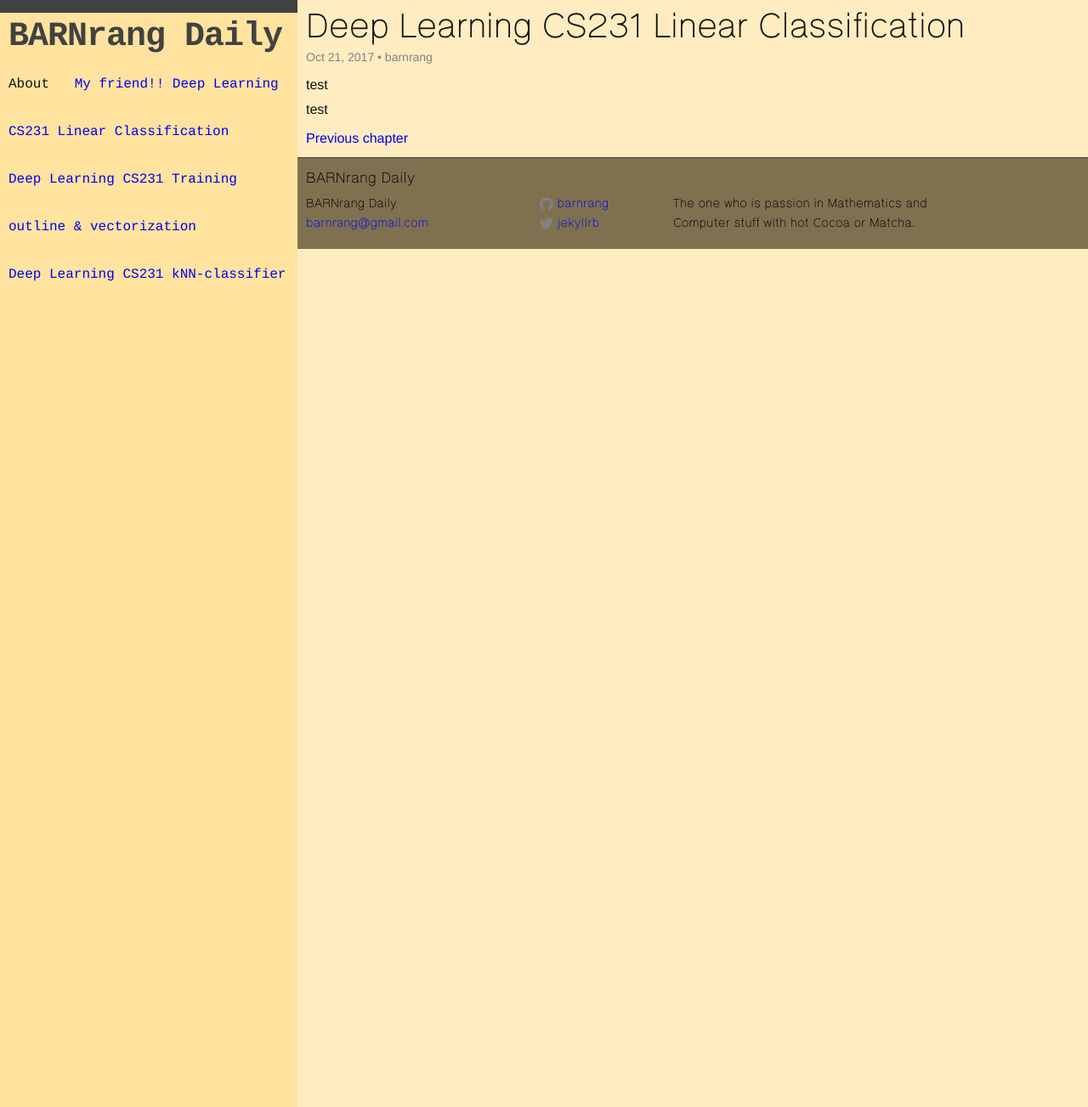
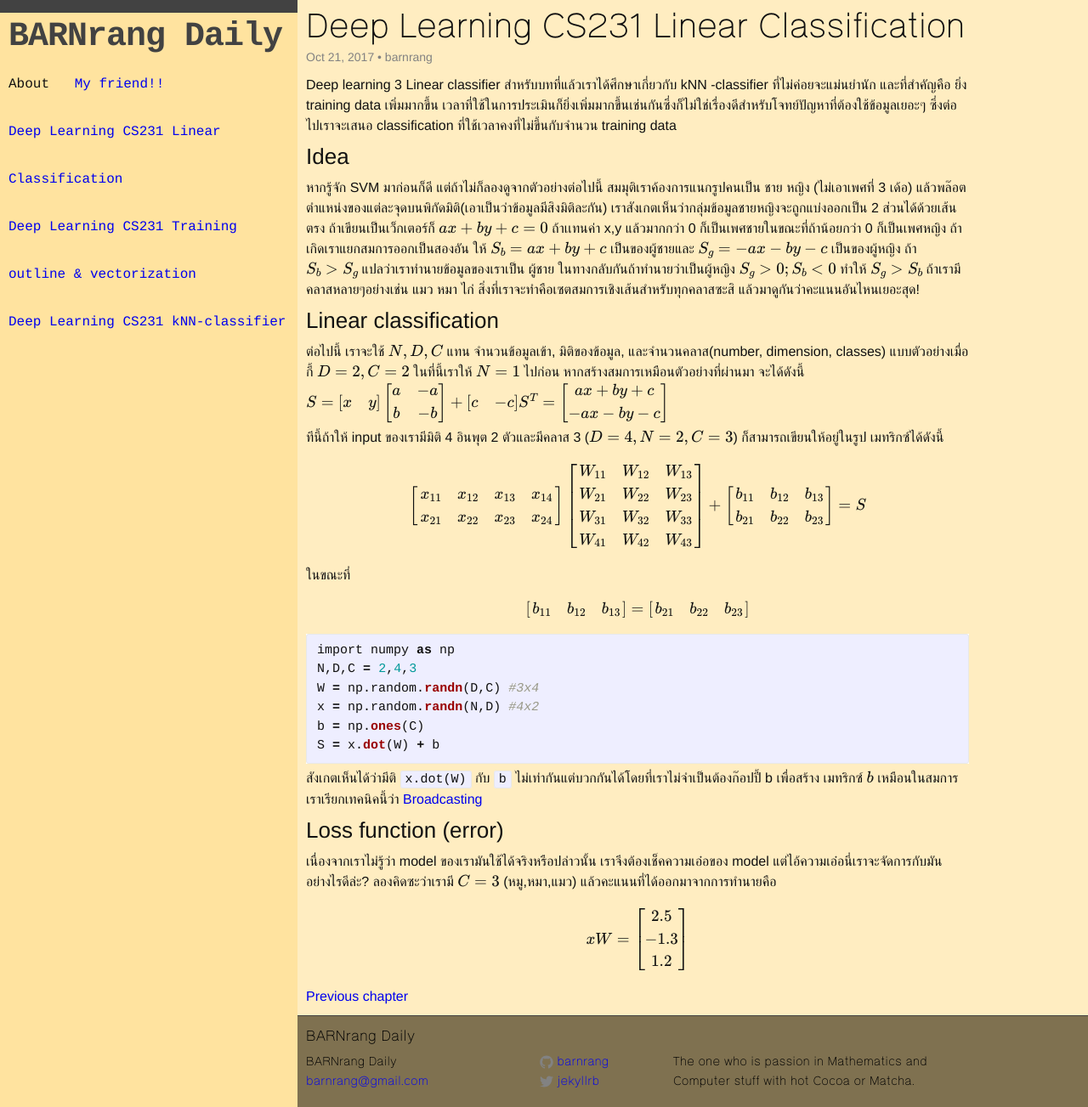
Before and after one commit to barnrang/barnrang.github.io, a Jekyll site: the page built from _posts/2017-10-21-deeplearning03.markdown, in a window 1280 px wide and 1303 px high. Shown: the whole window at 85% size. Built offline with Jekyll 4.4.1, drawn with Linux system fonts in a browser that asks for light colours; formulas are drawn with MathJax 3.

Commit message:
add chap3

```diff
--- a/_includes/header.html
+++ b/_includes/header.html
@@ -20,6 +20,7 @@
           {% endif %}
         {% endfor %}
         <a href="https://www.magkun.com" target="_blank">My friend!!</a>
+        <br>
         {% if page.layout == 'post' %}
           {% if page.series %}
             {% for post in site.posts %}
--- a/_posts/2017-10-21-deeplearning03.markdown
+++ b/_posts/2017-10-21-deeplearning03.markdown
@@ -7,6 +7,82 @@ author: barnrang
 series: cs231
 chapter: 3
 ---
-test
+Deep learning 3 Linear classifier
+สำหรับบทที่แล้วเราได้ศึกษาเกี่ยวกับ kNN -classifier ที่ไม่ค่อยจะแม่นยำนัก และที่สำคัญคือ ยิ่ง training data เพิ่มมากขึ้น เวลาที่ใช้ในการประเมินก็ยิ่งเพิ่มมากขึ้นเช่นกันซึ่งก็ไม่ใช่เรื่องดีสำหรับโจทย์ปัญหาที่ต้องใช้ข้อมูลเยอะๆ ซึ่งต่อไปเราจะเสนอ classification ที่ใช้เวลาคงที่ไม่ขึ้นกับจำนวน training data
+<!--more-->
+### Idea
 
-test
+หากรู้จัก SVM มาก่อนก็ดี แต่ถ้าไม่ก็ลองดูจากตัวอย่างต่อไปนี้ สมมุติเราค้องการแนกรูปคนเป็น ชาย หญิง (ไม่เอาเพศที่ 3 เด้อ) แล้วพล๊อตตำแหน่งของแต่ละจุดบนพิกัดมิติ(เอาเป็นว่าข้อมูลมีสิงมิติละกัน) เราสังเกตเห็นว่ากลุ่มข้อมูลชายหญิงจะถูกแบ่งออกเป็น 2 ส่วนได้ด้วยเส้นตรง ถ้าเขียนเป็นเว็กเตอร์ก็ $$ ax+by+c = 0$$ ถ้าเเทนค่า x,y แล้วมากกว่า 0 ก็เป็นเพศชายในขณะที่ถ้าน้อยกว่า 0 ก็เป็นเพศหญิง ถ้าเกิดเราแยกสมการออกเป็นสองอัน ให้ $$ S_b = ax+by+c $$ เป็นของผู้ชายและ $$ S_g = -ax-by-c $$ เป็นของผู้หญิง ถ้า $$S_b>S_g$$ แปลว่าเราทำนายข้อมูลของเราเป็น ผู้ชาย ในทางกลับกันถ้าทำนายว่าเป็นผู้หญิง $$S_g>0;S_b<0$$ ทำให้ $$S_g>S_b$$ ถ้าเรามีคลาสหลายๆอย่างเช่น แมว หมา ไก่ สิ่งที่เราจะทำคือเซตสมการเชิงเส้นสำหรับทุกคลาสซะสิ แล้วมาดูกันว่าคะแนนอันไหนเยอะสุด!
+
+### Linear classification
+ต่อไปนี้ เราจะใช้ $$N,D,C$$ แทน จำนวนข้อมูลเข้า, มิติของข้อมูล, และจำนวนคลาส(number, dimension, classes) แบบตัวอย่างเมื่อกี้ $$D=2, C=2$$ ในที่นี้เราให้ $$N=1$$ ไปก่อน หากสร้างสมการเหมือนตัวอย่างที่ผ่านมา จะได้ดังนี้
+$$ S =
+\begin{bmatrix}
+x & y
+\end{bmatrix}
+\begin{bmatrix}
+a & -a\\
+b & -b
+\end{bmatrix} +
+\begin{bmatrix}
+c & -c
+\end{bmatrix} \\
+S^T = \begin{bmatrix}
+ax+by+c\\
+-ax-by-c
+\end{bmatrix}
+$$
+
+ทีนี้ถ้าให้ input ของเรามีมิติ 4 อินพุต 2 ตัวและมีคลาส 3 ($$D=4,N=2,C=3$$) ก็สามารถเขียนให้อยู่ในรูป
+เมทริกซ์ได้ดังนี้
+
+$$\begin{bmatrix}
+x_{11} & x_{12} & x_{13} & x_{14}\\
+x_{21} & x_{22} & x_{23} & x_{24}\\
+\end{bmatrix}
+\begin{bmatrix}
+W_{11} & W_{12} & W_{13} \\
+W_{21} & W_{22} & W_{23} \\
+W_{31} & W_{32} & W_{33} \\
+W_{41} & W_{42} & W_{43}
+\end{bmatrix} +
+\begin{bmatrix}
+b_{11} & b_{12} & b_{13} \\
+b_{21} & b_{22} & b_{23}
+\end{bmatrix}
+= S
+$$
+
+ในขณะที่
+
+$$\begin{bmatrix}
+b_{11} & b_{12} & b_{13}
+\end{bmatrix} = \begin{bmatrix}
+b_{21} & b_{22} & b_{23}
+\end{bmatrix}
+$$
+{% highlight python %}
+import numpy as np
+N,D,C = 2,4,3
+W = np.random.randn(D,C) #3x4
+x = np.random.randn(N,D) #4x2
+b = np.ones(C)
+S = x.dot(W) + b
+{% endhighlight %}
+สังเกตเห็นได้ว่ามีติ `x.dot(W)` กับ `b`  ไม่เท่ากันแต่บวกกันได้โดยที่เราไม่จำเป็นต้องก๊อปปี้ b เพื่อสร้าง
+เมทริกซ์ $$b$$ เหมือนในสมการ เราเรียกเทคนิคนี้ว่า
+<a href="https://docs.scipy.org/doc/numpy-1.13.0/user/basics.broadcasting.html" target="blank">Broadcasting</a>
+### Loss function (error)
+
+เนื่องจากเราไม่รู้ว่า model ของเรามันใช้ได้จริงหรือปล่าวนั้น เราจึงต้องเช็คความเอ๋อของ model แต่ไอ้ความเอ๋อนี่เราจะจัดการกับมันอย่างไรดีล่ะ?
+ลองคิดซะว่าเรามี $$C=3$$ (หมู,หมา,แมว) แล้วคะแนนที่ได้ออกมาจากการทำนายคือ
+
+$$xW =
+\begin{bmatrix}
+2.5 \\
+-1.3 \\
+1.2
+\end{bmatrix}
+$$
+
+<In construction>
--- a/_sass/_layout.scss
+++ b/_sass/_layout.scss
@@ -125,6 +125,10 @@
 
 @media screen and(max-width: 800px) {
   .site-footer {
+    margin-left: 0px;
+  }
+
+  .site-footer .wrapper {
     margin-left: 0px;
   }
 }
```
